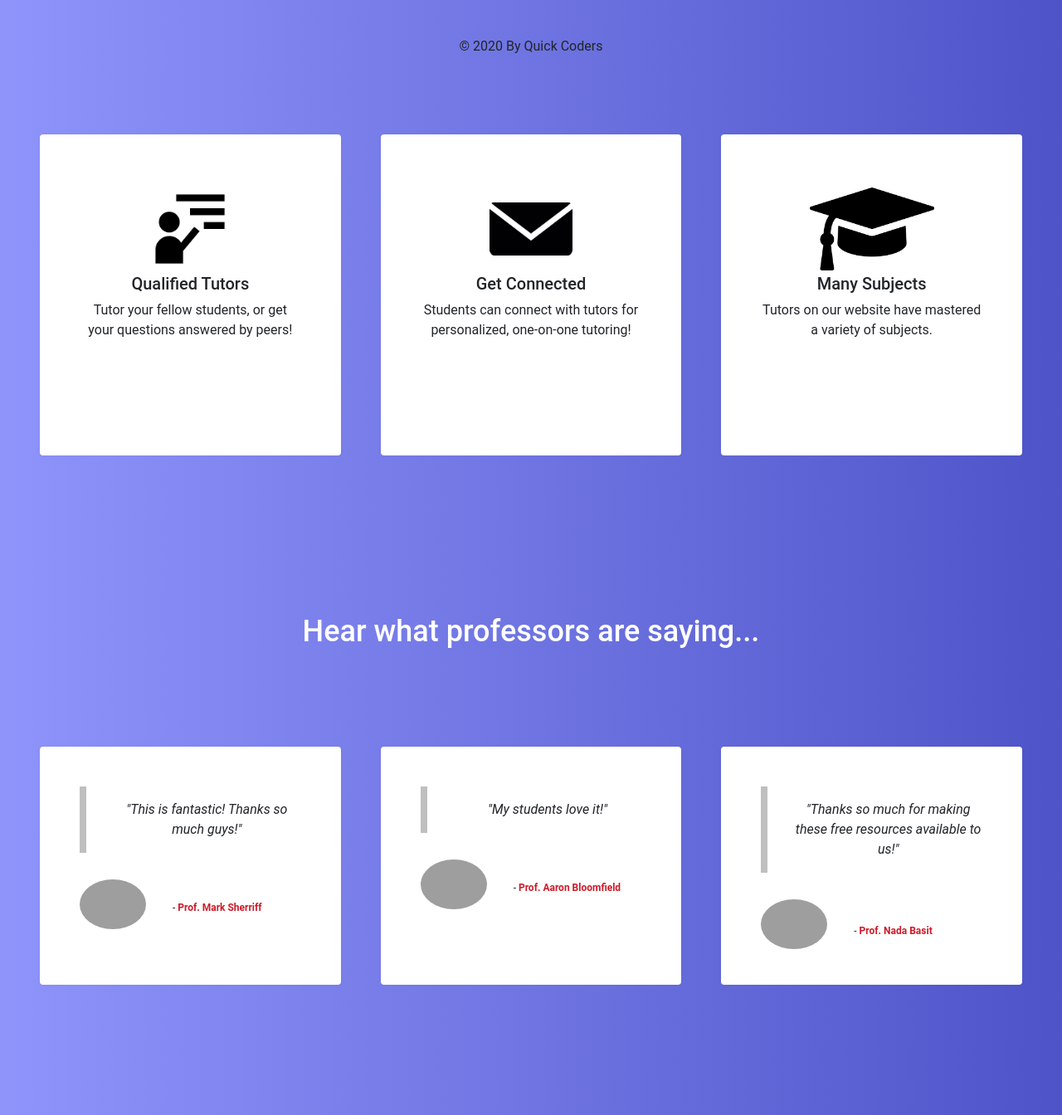
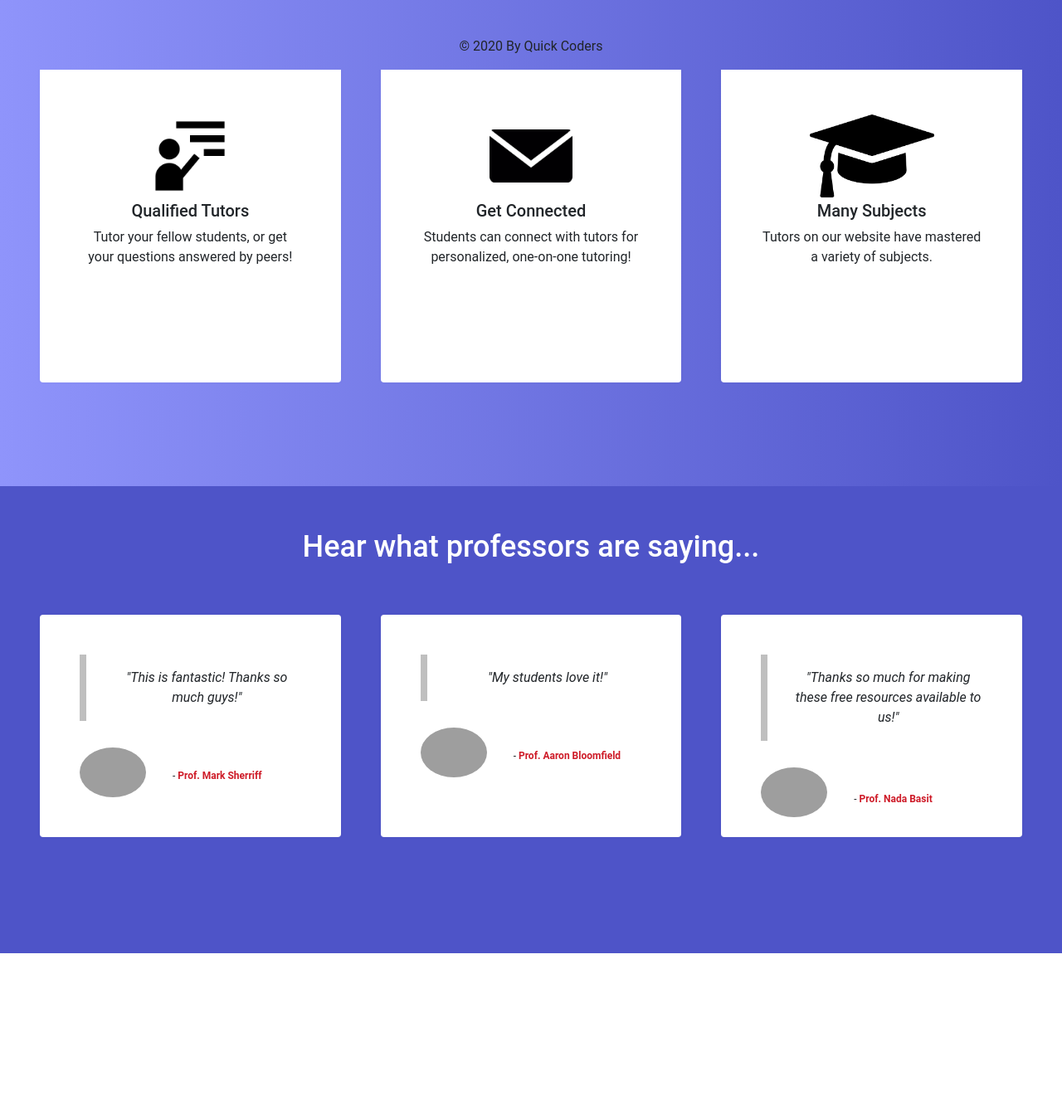
Before and after one commit to HarrisonClark/QuickTutor, a Django app: page / in a window 1280 px wide. Shown: the part 716-2060 px from the top of the page at 83% size. After the commit the page ends 1865 px from the top, so only its background shows below. Run offline with Django 3.2, Linux system fonts and the light colour scheme; some libraries are stand-ins or nearby versions; grey boxes are pictures that could not be loaded.

Commit message:
Home page tweaked

```diff
--- a/login/static/base/styles.css
+++ b/login/static/base/styles.css
@@ -1,5 +1,5 @@
 body,
-html {
+html{
   height: 100%;
   margin: 0;
   font-family: "Roboto", sans-serif !important;
@@ -31,6 +31,7 @@
 }
 .nav {
   background: transparent;
+  font-family: "Roboto", sans-serif !important;
 }
 .navbar {
   padding: 30px;
--- a/login/templates/base.html
+++ b/login/templates/base.html
@@ -5,8 +5,7 @@
   <head>
 	<title>{% block title %}{% endblock %}</title>
 
-	<!-- Font -->
-	<link href="https://fonts.googleapis.com/css2?family=Roboto+Condensed:wght@300;400;700&display=swap" rel="stylesheet">
+
 
     <link
       rel="stylesheet"
@@ -15,13 +14,15 @@
       crossorigin="anonymous"
 	/>
 
+	<!-- Font -->
+	<link href="https://fonts.googleapis.com/css2?family=Roboto+Condensed:wght@300;400;700&display=swap" rel="stylesheet">
 	<link rel="stylesheet" type="text/css" href="{% static 'base/styles.css' %} " />
   </head>
 
   <body style="text-align:center">
     <header>
       <div
-        class="navbar navbar-expand-sm fixed-top navbar-dark"
+        class="navbar navbar-expand-sm fixed-top navbar-dark nav"
       >
         <h1 class="my-0 mr-md-auto font-weight-bold"><a id="logo" href="/">QuickTutor</a></h1>
         <nav class="my-2 my-md-0 mr-md-3">
--- a/study/static/main.css
+++ b/study/static/main.css
@@ -413,3 +413,29 @@
     position: absolute;
     webkit-linear-gradientidth: 100%;
     width: 100%; }
+
+#banner{
+	height: 100%;
+}
+.banner-container{
+	margin-top: 115px;
+}
+
+.highlights-container .wrapper{
+	padding: 0;
+}
+
+.wrapper .inner .testimonials{
+	margin: 0px;
+}
+
+.wrapper .inner .testimonials section .content{
+	margin-top: 50px;
+}
+
+.testimonial-section{
+	background-color: #4e54c8;
+	padding-top: 50px;
+	padding-bottom: 100px;
+	margin-top: 200px;
+}
--- a/study/templates/study/home.html
+++ b/study/templates/study/home.html
@@ -5,12 +5,14 @@
 {% block content %}
 <link rel="stylesheet" type="text/css" href="{% static 'main.css' %}">
   <body>
+	  	<div class="banner-container">
 			<section id="banner">
 			<div class="inner">
 				<h1>Welcome to Quick Tutor</h1>
 			</div>
 			<video autoplay loop muted playsinline src="static/images/banner.mp4"></video>
 			</section>
+		</div>
     <!--
     <header class="masthead text-white text-center">
       <div class="overlay"></div>
@@ -20,6 +22,7 @@
     </header>
   -->
   <!-- Highlights -->
+  	<div class="highlights-container">
 		<section class="wrapper">
 			<div class="inner">
 			<div class="highlights">
@@ -59,9 +62,10 @@
 			</div>
 			</div>
 		</section>
+	</div>
 
 <!-- Testimonials -->
-  <section class="wrapper">
+  <section class="wrapper testimonial-section">
     <div class="inner">
       <header class="special">
         <h2>Hear what professors are saying...</h2>
```
Lines whose indentation alone changed are shown as unchanged.
